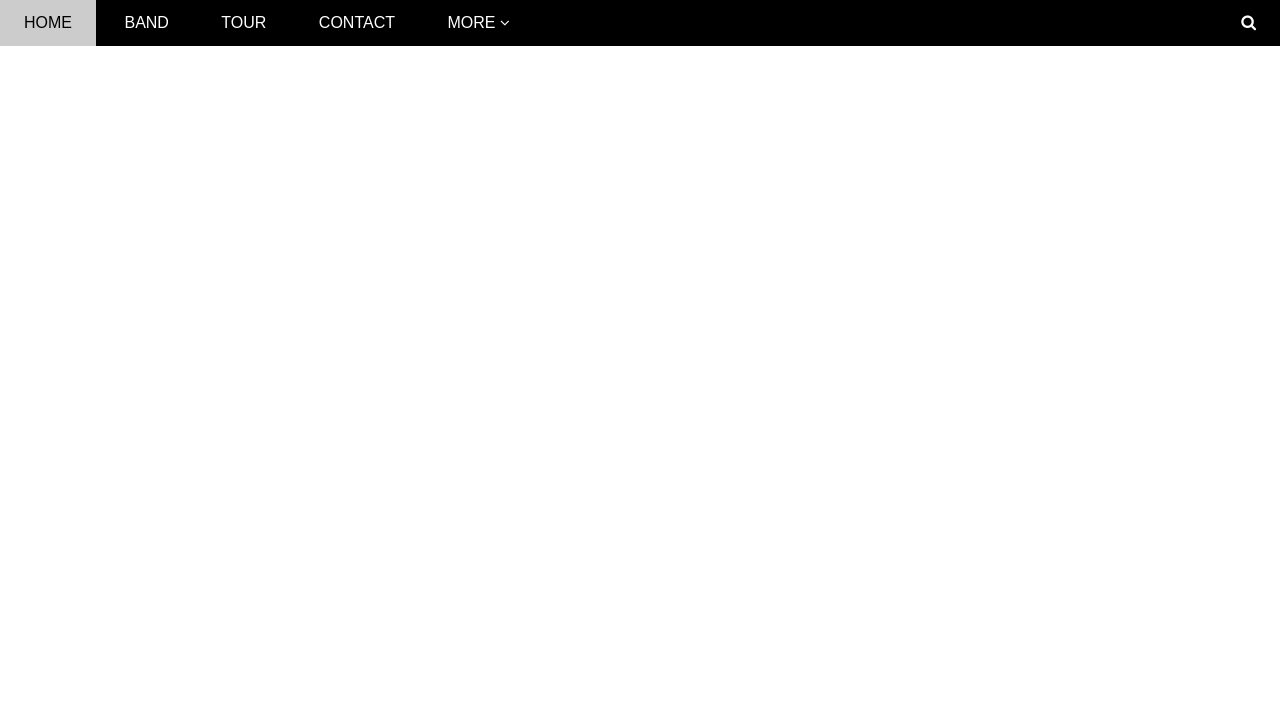
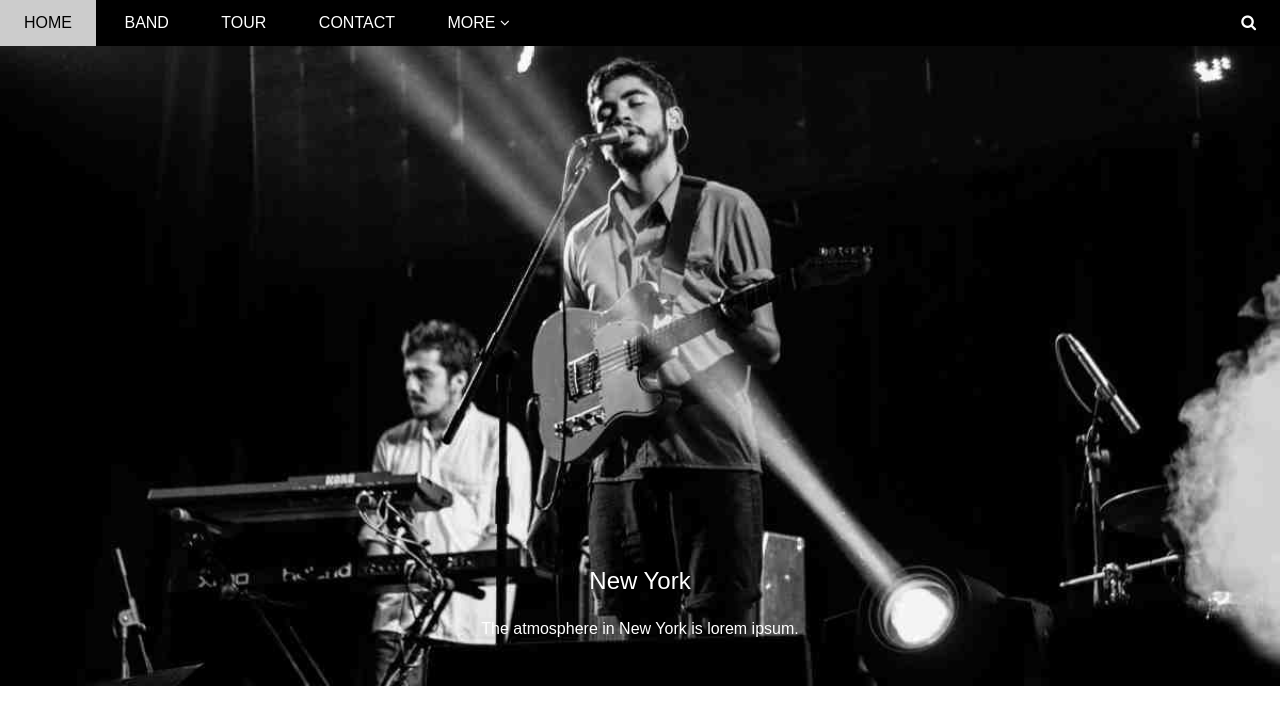
Before and after one commit to LuongLegend/w3_TheBand_Page, a plain HTML site: page index.html in a window 1280 px wide. Drawn offline with Linux system fonts and the light colour scheme.

Commit message:
done one img slider

```diff
--- a/assets/css/styles.css
+++ b/assets/css/styles.css
@@ -14,6 +14,7 @@ header{
     right: 0;
     height: 46px;
     background-color: black;
+    z-index: 1;
 }
  nav {
     display: inline-block;
@@ -79,4 +80,20 @@ header .search-btn:hover{
 /* slider */
 .slider {
     margin-top: 46px;
+    padding-top: 50%;
+    background: url(/assets/img/chicago.jpg) top center / cover no-repeat;
+    position: relative;
 }
+.slider .text-content {
+    color: white;
+    position: absolute;
+    bottom: 48px;
+    /* left: 50%;
+    transform: translateX(-50%); */
+    width: 100%;
+    text-align: center;
+}
+.slider .text-content h2 {
+    font-weight: 500;
+    margin-bottom: 25px;
+}
--- a/index.html
+++ b/index.html
@@ -34,7 +34,12 @@
         </div>
     </header>
     <div class="slider">
-
+        <div class="text-content">
+            <h2>New York</h2>
+            <div class="text-description">
+                The atmosphere in New York is lorem ipsum.
+            </div>
+        </div>
     </div>
     <section>
         <div class="content">
```
Also changed, not shown: assets/img/chicago.jpg (added).
